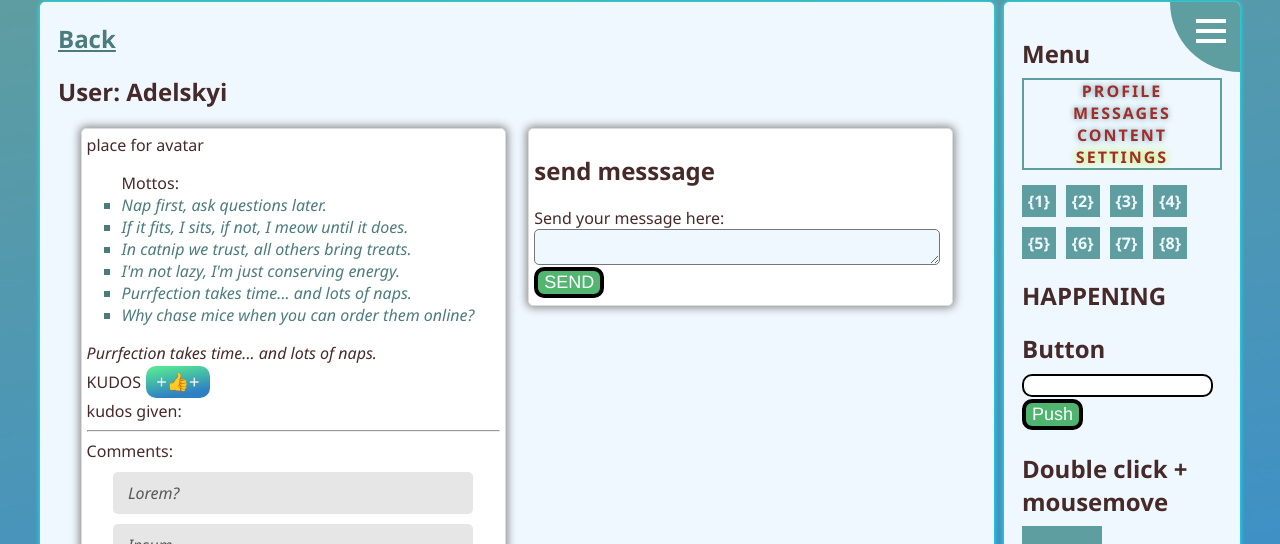
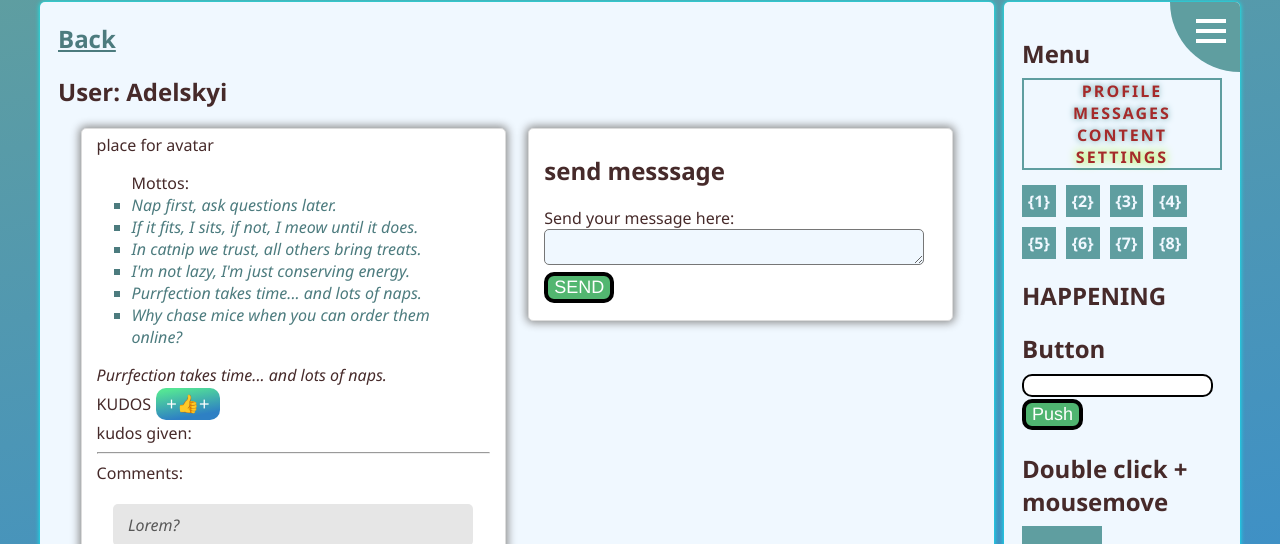
Before and after one commit to tztaras/app, a React (Create React App) app: page /users/Adelskyi in a window 1280 px wide. Shown: the part 180-724 px from the top of the page. Built offline with nearby package versions, Linux system fonts and the light colour scheme.

Commit message:
{css}block

```diff
--- a/src/Users/UsersID/UsersID.jsx
+++ b/src/Users/UsersID/UsersID.jsx
@@ -61,6 +61,7 @@ const UsersID = (props)=> {
                 <h1>User: {userName}</h1>
                 <div className={css.userWrapper}>
                     <div className={css.userInfo}>
+                        <div className={css.block}>
                             <div>place for avatar</div>
                                 <div>
                                     <ul>Mottos:
@@ -73,8 +74,10 @@ const UsersID = (props)=> {
                                 <span>KUDOS</span>
                                 <button className={css.like} onClick={likeFu}>+&#128077;+ </button><br />
                             <span> kudos given: </span><span ref={likeCount} className={css.likeOmeter}></span>
-                        <br /><hr/>
+                            <hr />
                             <span>Comments:</span>
+                        </div>
+                        {/* <br /> */}
                         <Comment message='Lorem?'/>
                         <Comment message='Ipsum...'/>
                         <Comment message='Dolor!'/>
@@ -84,13 +87,14 @@ const UsersID = (props)=> {
                         <img src="" alt="" />
                     </div>
                     <div className={css.sendMessage}>
+                        <div className={css.block}>
                             <h2>send messsage</h2>
                             <label htmlFor="message" >Send your message here:</label>
-                        <textarea className={css.messageArea} name="name" id="message" ref={newMessage}></textarea>
+                            <textarea className={css.messageArea} name="name" id="message" ref={newMessage} ></textarea>
                             <button onClick={(sendMessage)}>SEND</button>
                             <div>{message}</div>
                             <span ref={messageSent}></span>
-
+                        </div>
 
 
                     </div>
--- a/src/Users/UsersID/Usersid.module.css
+++ b/src/Users/UsersID/Usersid.module.css
@@ -17,6 +17,15 @@
     display: flex;
     flex-direction: column;
     height: fit-content;
+    /* padding: 0 15px; */
+}
+
+.block {
+    padding: 0 10px 10px 10px;
+}
+
+.sendMessage textarea {
+    width: 95%;
 }
 
 .messageArea {
```
Lines whose indentation alone changed are shown as unchanged.
